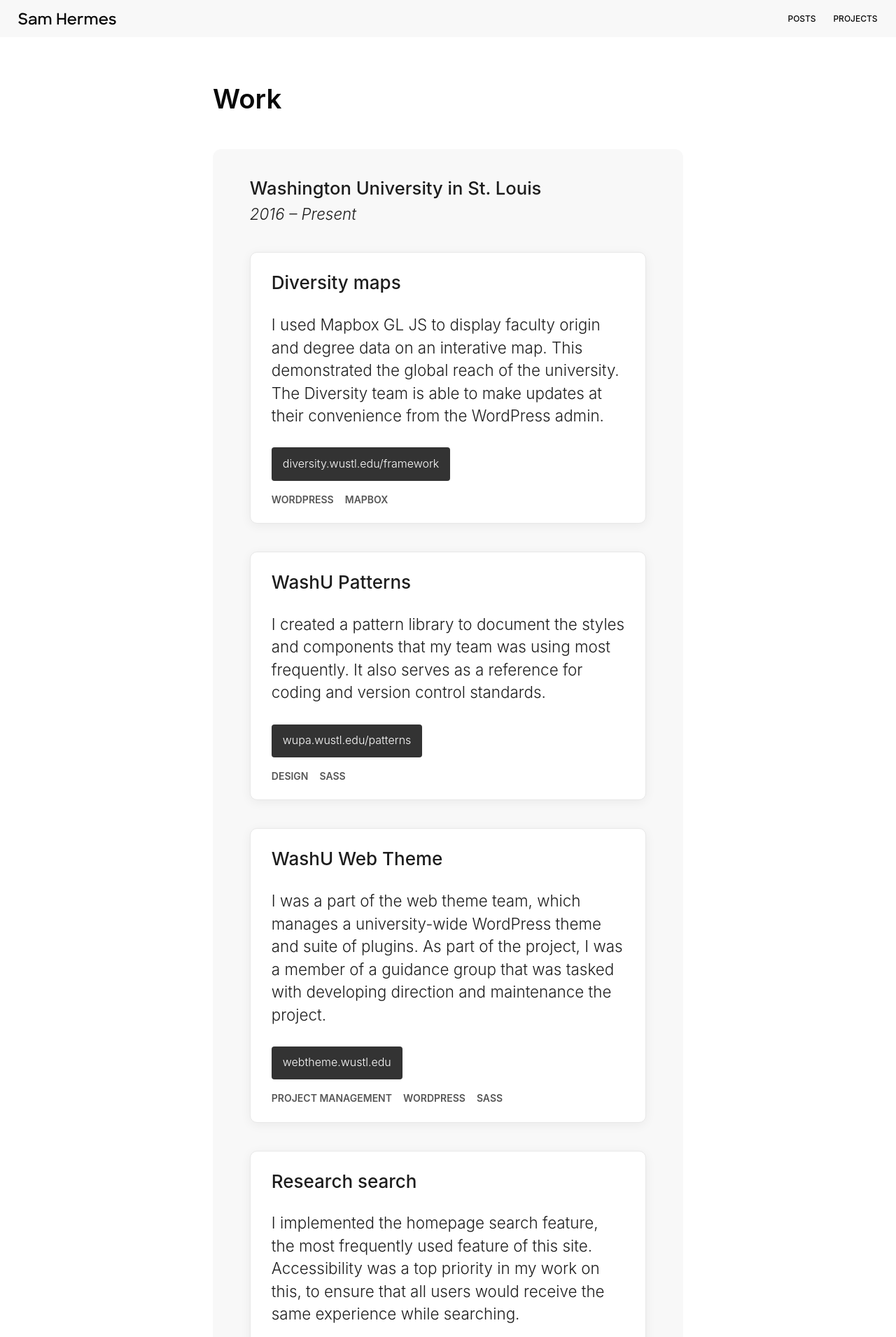
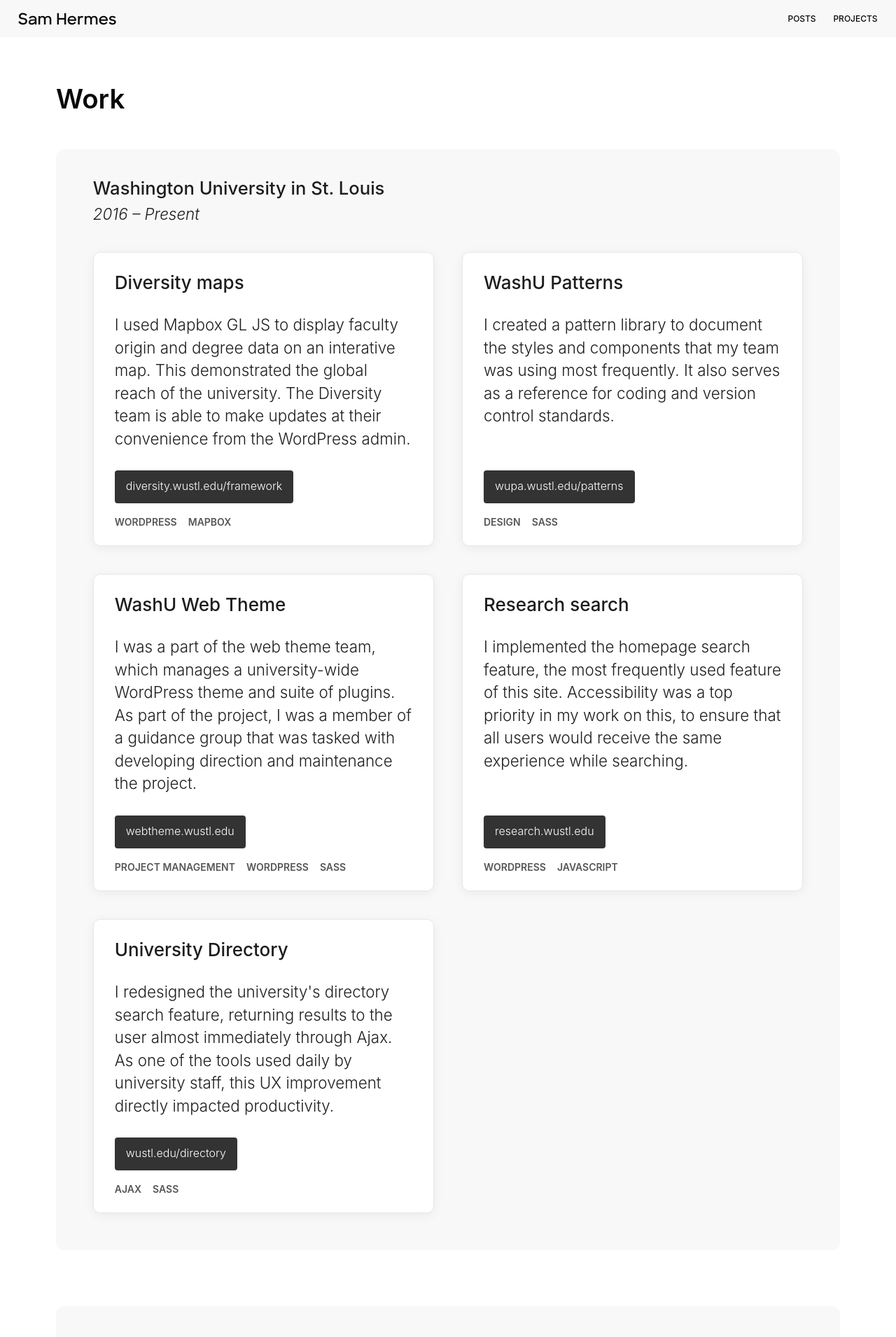
Before and after one commit to samhermes/samhermes.github.io, a Jekyll site: the page built from work.md, in a window 1280 px wide. Shown: the top 1910 px of the page at 70% size. Built offline with Jekyll 4.4.1, drawn with Linux system fonts in a browser that asks for light colours.

Commit message:
Apply fix for work page layout

```diff
--- a/_sass/_work.scss
+++ b/_sass/_work.scss
@@ -1,4 +1,4 @@
-.work {
+.page-work {
     .post {
         max-width: 70em;
     }
```
